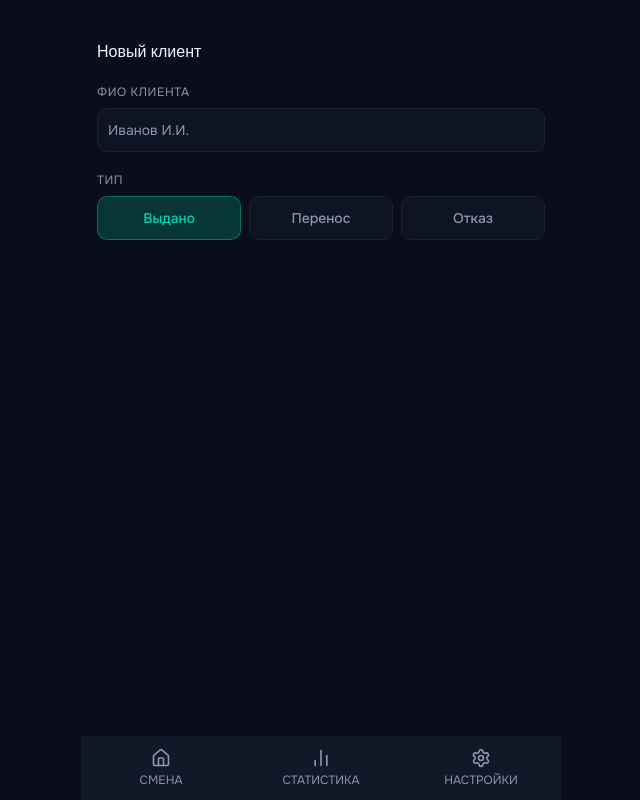
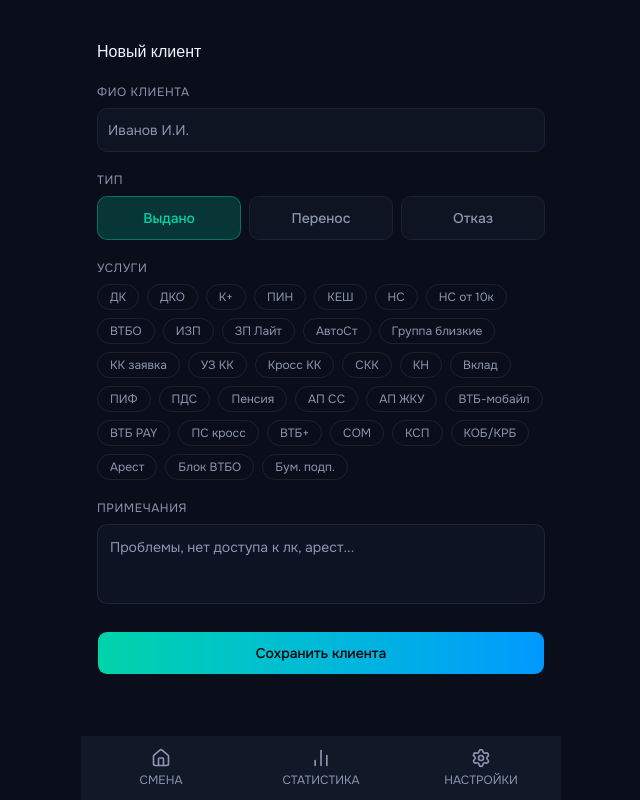
Before and after one commit to thest1gv1/Workshift, a Next.js app: page /add in a window 1280 px wide. Shown: the whole page, without its empty margins (319-959 px from the left). Built offline with nearby package versions, Linux system fonts and the light colour scheme; a web font is replaced by a local one.

Commit message:
feat: add client form page

```diff
--- a/src/app/add/page.tsx
+++ b/src/app/add/page.tsx
@@ -1,5 +1,6 @@
 import {Input} from "@/components/ui/input";
 import {Button} from "@/components/ui/button";
+import {SERVICES} from "@/constants/services";
 
 export default function AddPage() {
   return (
@@ -37,6 +38,30 @@
         </div>
       </div>
 
+      <div className="grid gap-2">
+        <span className="text-xs uppercase text-muted-foreground tracking-wider">Услуги</span>
+        <div className="flex flex-wrap gap-2">
+          {SERVICES.map((service) => (
+            <span
+              className="text-xs text-muted-foreground border border-border rounded-full px-3 py-1"
+              key={service.id}
+            >{service.label}</span>
+          ))}
+        </div>
+      </div>
+
+      <div className="grid gap-2">
+        <span className="text-xs uppercase text-muted-foreground tracking-wider">Примечания</span>
+        <div>
+          <textarea
+            className="w-full h-20 bg-input/30 rounded-lg border border-border p-3 text-sm text-foreground placeholder:text-muted-foreground resize-none outline-none focus:border-ring"
+            placeholder="Проблемы, нет доступа к лк, арест..."
+          />
+        </div>
+      </div>
+
+      <Button size="lg">Сохранить клиента</Button>
+
     </div>
   )
 }
--- /dev/null
+++ b/src/constants/services.ts
@@ -0,0 +1,35 @@
+export const SERVICES = [
+  { id: 'dk', label: 'ДК' },
+  { id: 'dko', label: 'ДКО' },
+  { id: 'kplus', label: 'К+' },
+  { id: 'pin', label: 'ПИН' },
+  { id: 'kesh', label: 'КЕШ' },
+  { id: 'ns', label: 'НС' },
+  { id: 'ns10', label: 'НС от 10к' },
+  { id: 'vtbo', label: 'ВТБО' },
+  { id: 'izp', label: 'ИЗП' },
+  { id: 'zplite', label: 'ЗП Лайт' },
+  { id: 'avtost', label: 'АвтоСт' },
+  { id: 'gruppa', label: 'Группа близкие' },
+  { id: 'kk', label: 'КК заявка' },
+  { id: 'uz_kk', label: 'УЗ КК' },
+  { id: 'kross_kk', label: 'Кросс КК' },
+  { id: 'skk', label: 'СКК' },
+  { id: 'kn', label: 'КН' },
+  { id: 'vklad', label: 'Вклад' },
+  { id: 'pif', label: 'ПИФ' },
+  { id: 'pds', label: 'ПДС' },
+  { id: 'pensiya', label: 'Пенсия' },
+  { id: 'ap_ss', label: 'АП СС' },
+  { id: 'ap_jku', label: 'АП ЖКУ' },
+  { id: 'vtb_mobile', label: 'ВТБ-мобайл' },
+  { id: 'vtb_pay', label: 'ВТБ PAY' },
+  { id: 'ps', label: 'ПС кросс' },
+  { id: 'vtbplus', label: 'ВТБ+' },
+  { id: 'som', label: 'СОМ' },
+  { id: 'ksp', label: 'КСП' },
+  { id: 'kob', label: 'КОБ/КРБ' },
+  { id: 'arrest', label: 'Арест' },
+  { id: 'blok', label: 'Блок ВТБО' },
+  { id: 'bum', label: 'Бум. подп.' },
+]
```
